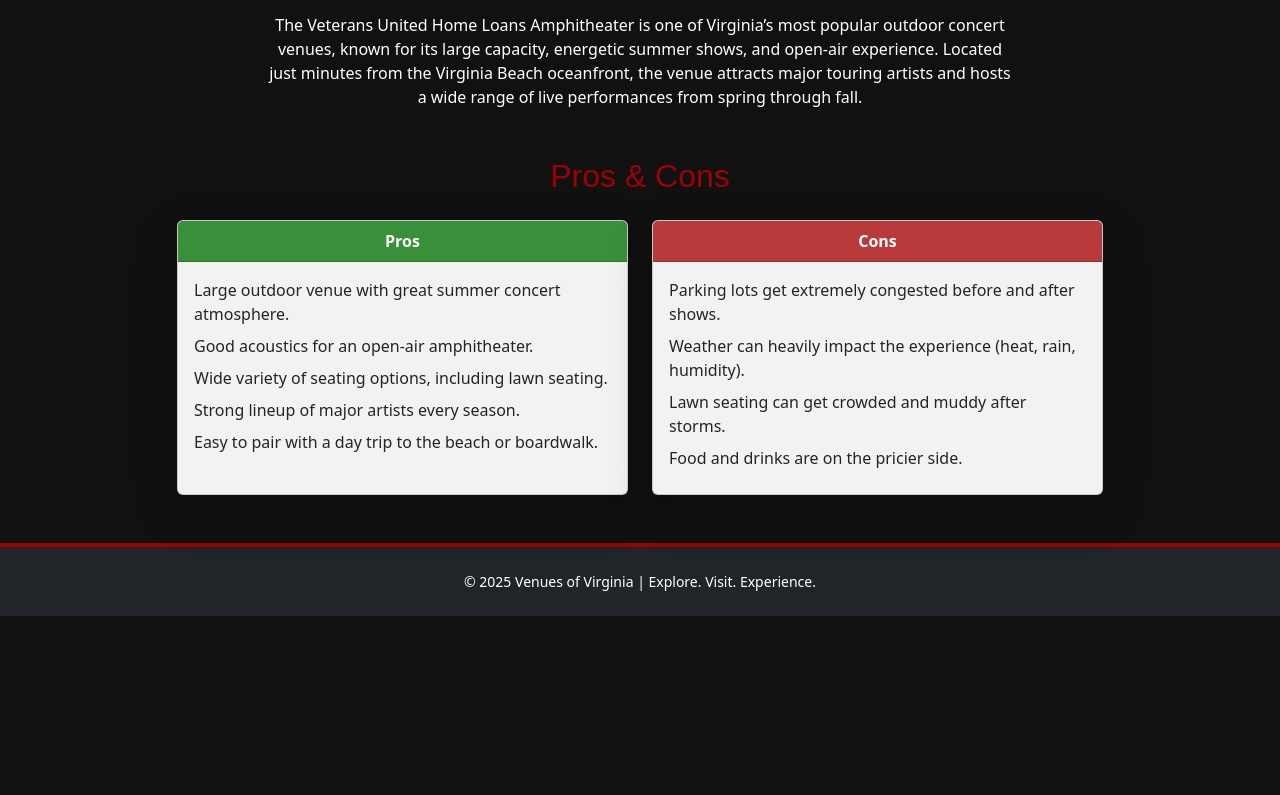
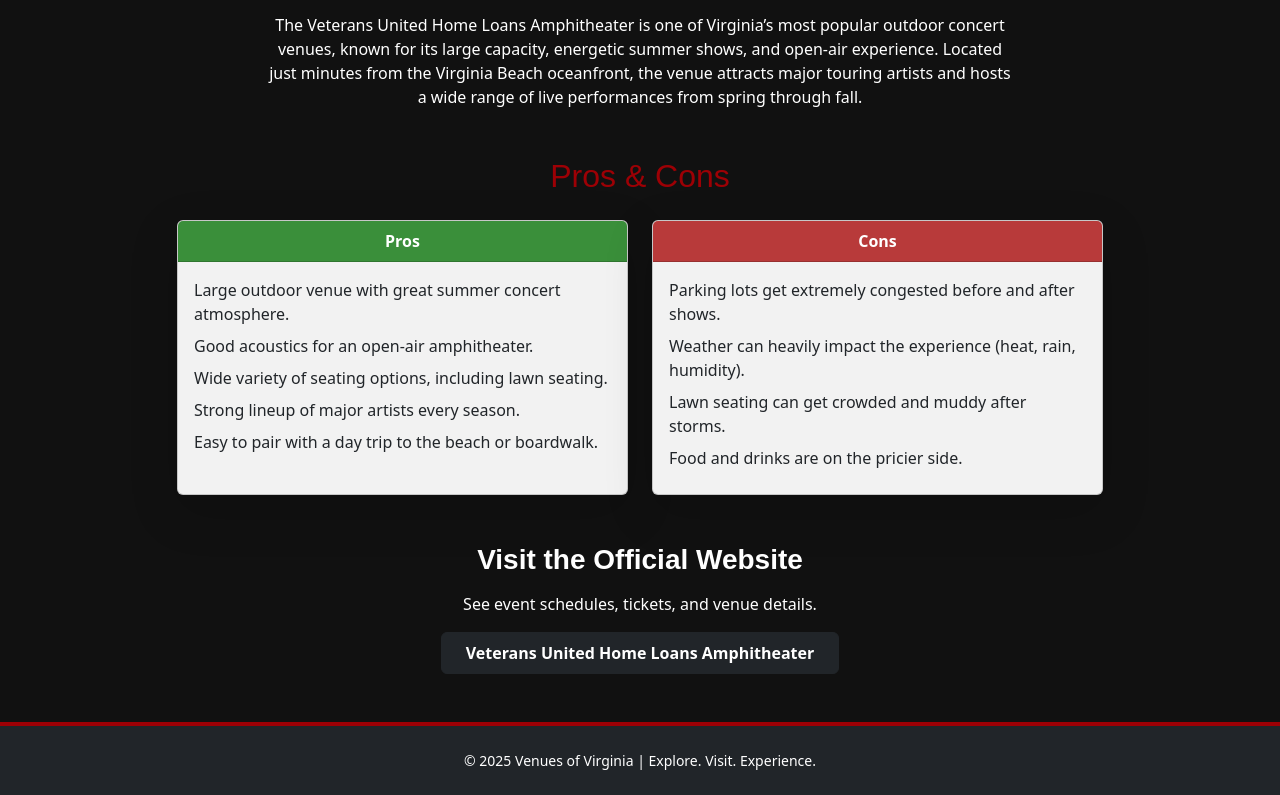
Before and after one commit to fernancw/virginiavenues, a plain HTML site: page veterans.html in a window 1280 px wide. Shown: the part 889-1684 px from the top of the page. Before the commit the page ends 1505 px from the top, so only its background shows below. Drawn offline with nearby package versions, Linux system fonts and the light colour scheme; a web font is replaced by a local one.

Commit message:
Add files via upload

```diff
--- a/veterans.html
+++ b/veterans.html
@@ -132,6 +132,17 @@
     </div>
   </section>
 
+    <!-- Visit Official Website -->
+    <section class="text-center mt-5">
+        <h3 class="fw-bold mb-3">Visit the Official Website</h3>
+        <p class="mb-3">See event schedules, tickets, and venue details.</p>
+        <a href="https://www.eventticketscenter.com/veterans-united-home-loans-amphitheater-virginia-beach-norfolk-tickets/138094/e"
+           target="_blank"
+           class="btn btn-dark px-4 py-2 fw-bold">
+            Veterans United Home Loans Amphitheater
+        </a>
+    </section>
+
 </main>
 
 
```
Also changed, not shown: jefferson.html (+13 -0 lines).
